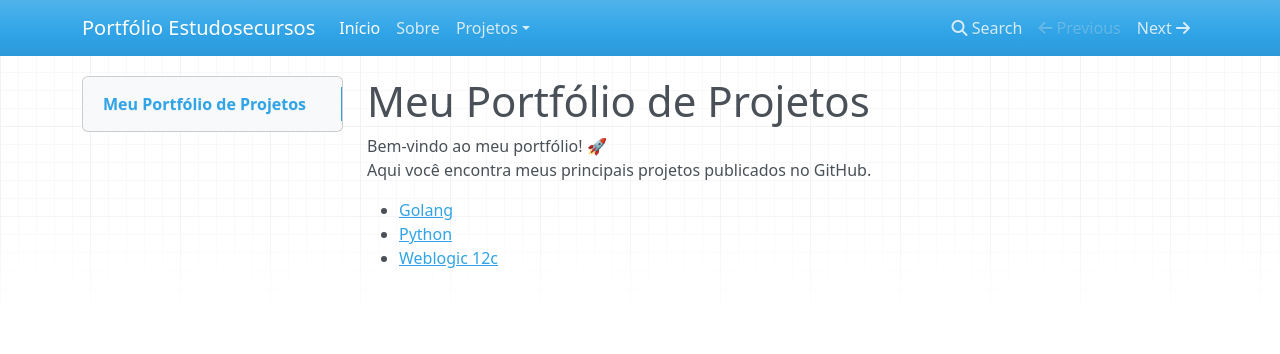
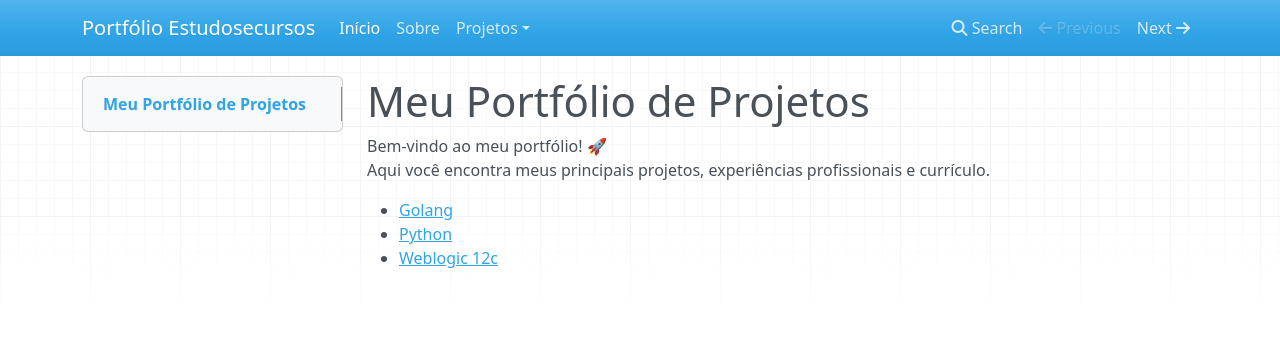
Before and after one commit to Estudosecursos/portfolio, an MkDocs documentation site: the page built from docs/index.md, in a window 1280 px wide. Shown: the top 354 px of the page. Built offline with MkDocs 1.6.1, drawn with Linux system fonts in a browser that asks for light colours; nearby versions of some CDN libraries.

```diff
--- a/docs/index.md
+++ b/docs/index.md
@@ -1,7 +1,7 @@
 # Meu Portfólio de Projetos
 
 Bem-vindo ao meu portfólio! 🚀
-Aqui você encontra meus principais projetos publicados no GitHub.
+Aqui você encontra meus principais projetos, experiências profissionais e currículo.
 
 - [Golang](projects/curso-golang.md)
 - [Python](projects/curso-python.md)
```
Also changed, not shown: docs/about.md (+1 -0 lines), docs/curriculo.md (added, +6 -0 lines), docs/experiencia.md (added, +4 -0 lines).
